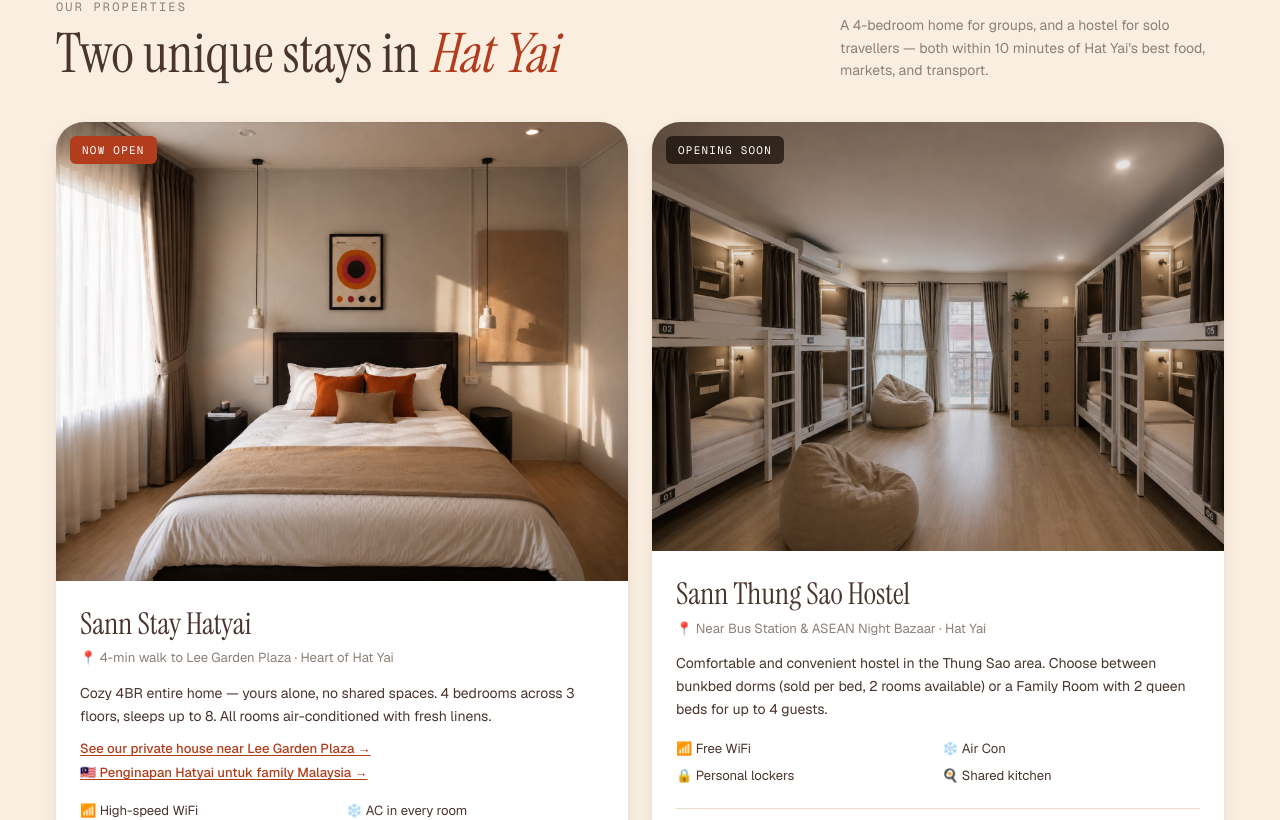
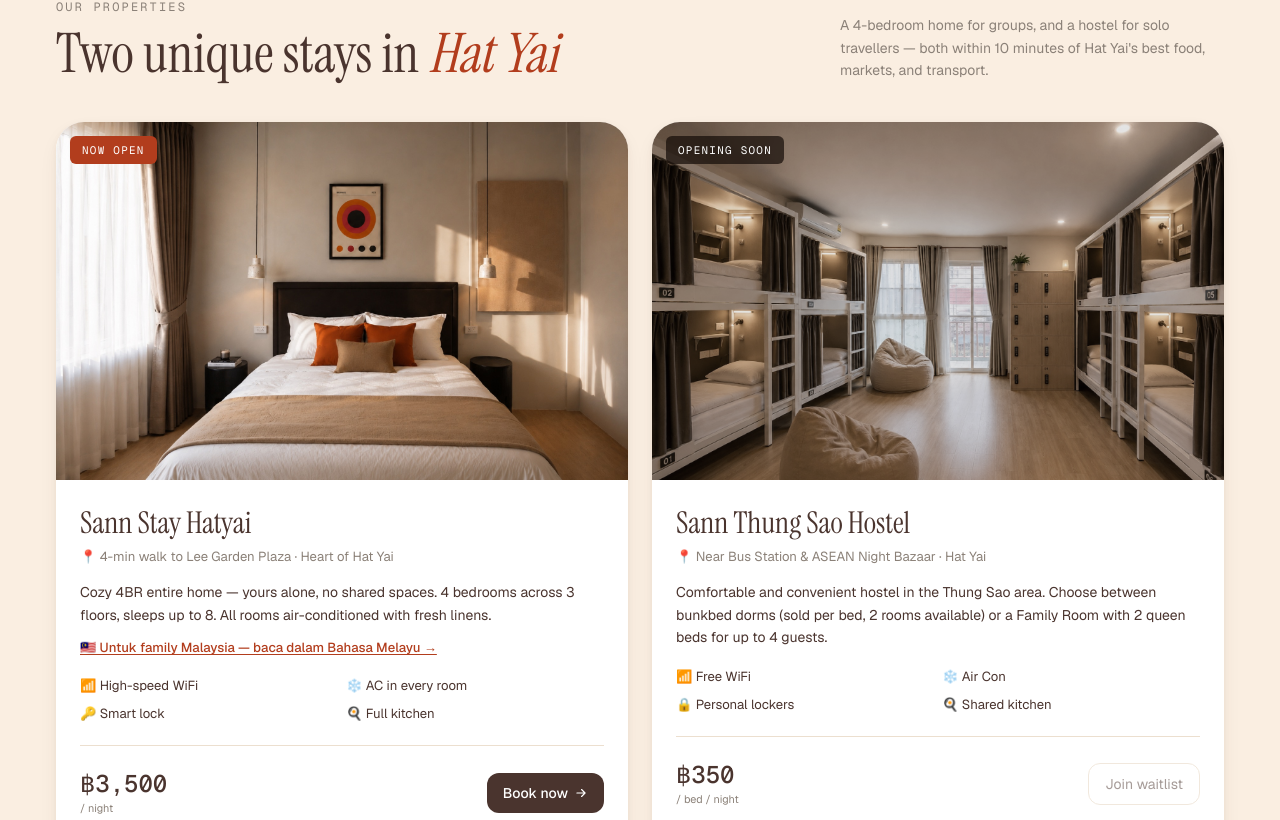
Before and after one commit to gguyrb-blip/sannproject, a Next.js app: page / in a window 1280 px wide. Shown: the part 878-1698 px from the top of the page. Built offline with nearby package versions, Linux system fonts and the light colour scheme; no server answers.

Commit message:
Update PropertiesSection.tsx

```diff
--- a/src/components/PropertiesSection.tsx
+++ b/src/components/PropertiesSection.tsx
@@ -31,17 +31,30 @@
 
 function Card({ p }: { p: Property }) {
   const soon = p.status === "coming-soon";
+  const houseHref = "/hatyai-private-house-near-lee-garden";
+  const linkable = p.id === "sann-stay-hatyai";
   return (
     <div className="bg-sann-card rounded-sann-xl overflow-hidden flex flex-col shadow-sann-md">
-      <div className="relative aspect-[16/10]">
+      <div className="relative aspect-[16/10] overflow-hidden">
+        {linkable ? (
+          <Link href={houseHref} className="block w-full h-full group" aria-label={`View ${p.name}`}>
             {/* eslint-disable-next-line @next/next/no-img-element */}
+            <img
+              src={p.images[0]}
+              alt={`${p.name} — private 4-bedroom house near Lee Garden Plaza, Hat Yai`}
+              className="w-full h-full object-cover transition-transform duration-500 group-hover:scale-[1.03]"
+            />
+          </Link>
+        ) : (
+          /* eslint-disable-next-line @next/next/no-img-element */
           <img
             src={p.images[0]}
             alt={p.name}
             className={`w-full h-full object-cover ${soon ? "grayscale-[.4] brightness-90" : ""}`}
           />
+        )}
         <div
-          className={`absolute top-3.5 left-3.5 px-3 py-1.5 text-[0.68rem] font-mono tracking-[0.12em] uppercase rounded-md text-white ${
+          className={`absolute top-3.5 left-3.5 px-3 py-1.5 text-[0.68rem] font-mono tracking-[0.12em] uppercase rounded-md text-white pointer-events-none ${
             soon ? "bg-[rgba(20,12,8,.7)]" : "bg-sann-red"
           }`}
         >
@@ -51,27 +64,27 @@
 
       <div className="p-6 flex flex-col gap-3.5 flex-1">
         <div>
-          <div className="font-display text-3xl leading-tight text-sann-text">{p.name}</div>
+          <div className="font-display text-3xl leading-tight text-sann-text">
+            {linkable ? (
+              <Link href={houseHref} className="hover:text-sann-red transition-colors">
+                {p.name}
+              </Link>
+            ) : (
+              p.name
+            )}
+          </div>
           <div className="text-[0.82rem] text-sann-text-lt mt-1.5">{p.location}</div>
         </div>
 
         <p className="text-sm text-sann-text leading-relaxed m-0">{p.description}</p>
 
-        {p.id === "sann-stay-hatyai" && (
-          <div className="flex flex-col gap-1 -mt-0.5">
-            <Link
-              href="/hatyai-private-house-near-lee-garden"
-              className="text-[0.82rem] text-sann-red font-medium underline underline-offset-2 hover:text-sann-red-dk"
-            >
-              See our private house near Lee Garden Plaza →
-            </Link>
+        {linkable && (
           <Link
             href="/ms/penginapan-hatyai-dekat-lee-garden"
-              className="text-[0.82rem] text-sann-red font-medium underline underline-offset-2 hover:text-sann-red-dk"
+            className="text-[0.82rem] text-sann-red font-medium underline underline-offset-2 hover:text-sann-red-dk -mt-0.5"
           >
-              🇲🇾 Penginapan Hatyai untuk family Malaysia →
+            🇲🇾 Untuk family Malaysia — baca dalam Bahasa Melayu →
           </Link>
-          </div>
         )}
 
         <div className="grid grid-cols-2 gap-2 mt-1">
```
Lines whose indentation alone changed are shown as unchanged.
